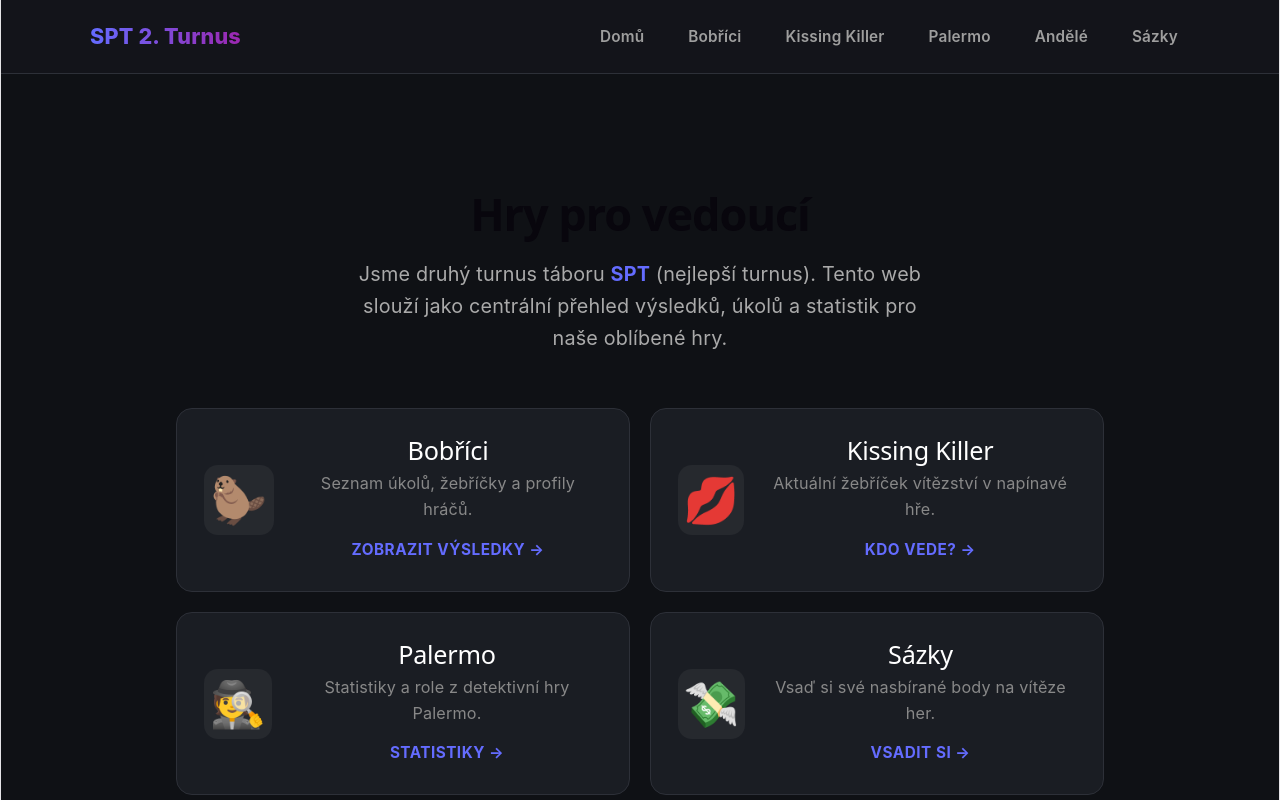
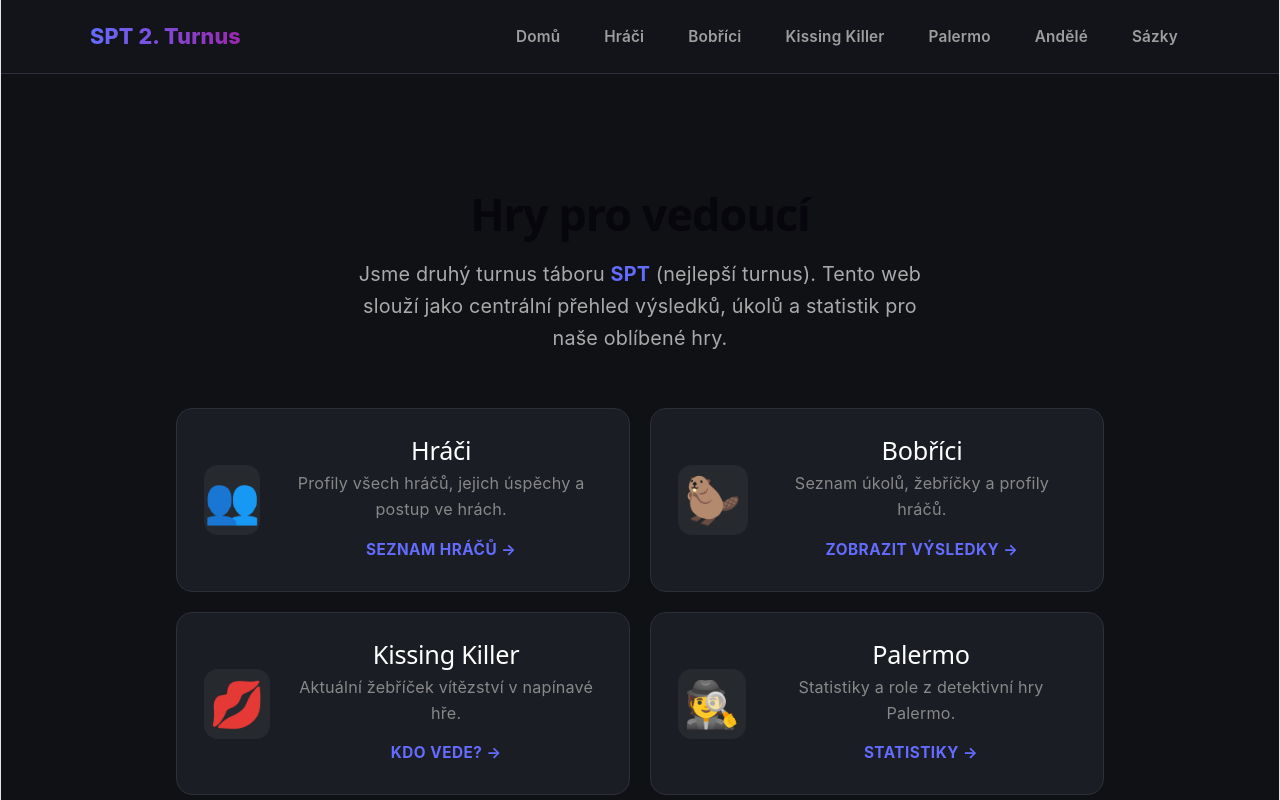
Before and after one commit to LukyNtheRaCoon/LeadersGames, a React (Vite) app: page /#/ in a window 1280 px wide. Shown: the top 800 px of the page. Built offline with nearby package versions, Linux system fonts and the light colour scheme.

Commit message:
feat: add top-level players page

```diff
--- a/src/App.tsx
+++ b/src/App.tsx
@@ -14,6 +14,7 @@ const Ukoly = React.lazy(() => import('./pages/Bobrici/Ukoly'));
 const Hraci = React.lazy(() => import('./pages/Bobrici/Hraci'));
 const HracDetail = React.lazy(() => import('./pages/Bobrici/HracDetail'));
 const Zebricek = React.lazy(() => import('./pages/Bobrici/Zebricek'));
+const HraciTopLayout = React.lazy(() => import('./pages/HraciTopLayout'));
 
 // Simple loading fallback
 const LoadingFallback = () => (
@@ -31,6 +32,7 @@ function App() {
             <Link to="/" className="nav-logo">SPT 2. Turnus</Link>
             <div className="nav-links">
               <Link to="/">Domů</Link>
+              <Link to="/hraci">Hráči</Link>
               <Link to="/bobrici">Bobříci</Link>
               <Link to="/kissing-killer">Kissing Killer</Link>
               <Link to="/palermo">Palermo</Link>
@@ -56,6 +58,10 @@ function App() {
                 <Route path="hraci/:id" element={<HracDetail />} />
                 <Route path="zebricek" element={<Zebricek />} />
               </Route>
+              <Route path="/hraci" element={<HraciTopLayout />}>
+                <Route index element={<Hraci />} />
+                <Route path=":id" element={<HracDetail />} />
+              </Route>
             </Routes>
           </Suspense>
         </main>
--- a/src/pages/Bobrici/Hraci.tsx
+++ b/src/pages/Bobrici/Hraci.tsx
@@ -1,16 +1,18 @@
 import React from 'react';
-import { Link, useOutletContext } from 'react-router-dom';
+import { Link, useOutletContext, useLocation } from 'react-router-dom';
 import type { PlayerProfile } from '../../utils/bobriciUtils';
 
 const Hraci: React.FC = () => {
   const { players } = useOutletContext<{ players: PlayerProfile[] }>();
+  const location = useLocation();
+  const basePath = location.pathname.startsWith('/bobrici') ? '/bobrici/hraci' : '/hraci';
 
   return (
     <div className="players-page">
       <h2>Přehled hráčů a jejich postupu</h2>
       <div className="players-list">
         {players.map((player) => (
-          <Link to={`/bobrici/hraci/${encodeURIComponent(player.name)}`} key={player.name} className="player-row-card">
+          <Link to={`${basePath}/${encodeURIComponent(player.name)}`} key={player.name} className="player-row-card">
             <div className="row-content">
               <div className="row-name">{player.name}</div>
 
--- a/src/pages/Home.tsx
+++ b/src/pages/Home.tsx
@@ -41,6 +41,21 @@ const Home: React.FC = () => {
       </motion.section>
 
       <motion.div className="game-links" variants={containerVariants}>
+        <MotionLink
+          to="/hraci"
+          className="game-card hraci-card"
+          variants={itemVariants}
+          whileHover={{ y: -5, scale: 1.02 }}
+          whileTap={{ scale: 0.98 }}
+        >
+          <div className="card-icon">👥</div>
+          <div className="card-content">
+            <h2>Hráči</h2>
+            <p>Profily všech hráčů, jejich úspěchy a postup ve hrách.</p>
+            <span className="card-action">Seznam hráčů →</span>
+          </div>
+        </MotionLink>
+
         <MotionLink
           to="/bobrici"
           className="game-card bobrici-card"
--- /dev/null
+++ b/src/pages/HraciTopLayout.tsx
@@ -0,0 +1,35 @@
+import React, { useEffect, useState } from 'react';
+import { Outlet } from 'react-router-dom';
+import { getBobriciData } from '../utils/bobriciUtils';
+import type { PlayerProfile } from '../utils/bobriciUtils';
+
+const HraciTopLayout: React.FC = () => {
+  const [data, setData] = useState<{ players: PlayerProfile[] } | null>(null);
+  const [loading, setLoading] = useState(true);
+
+  useEffect(() => {
+    getBobriciData().then(res => {
+      setData({ players: res.players });
+      setLoading(false);
+    });
+  }, []);
+
+  if (loading) {
+    return (
+      <div style={{ display: 'flex', justifyContent: 'center', alignItems: 'center', height: '50vh', color: '#646cff' }}>
+        <h2>Načítám hráče...</h2>
+      </div>
+    );
+  }
+
+  return (
+    <div className="bobrici-container">
+      <h1>Profily hráčů</h1>
+      <div className="bobrici-content">
+        <Outlet context={data} />
+      </div>
+    </div>
+  );
+};
+
+export default HraciTopLayout;
```
